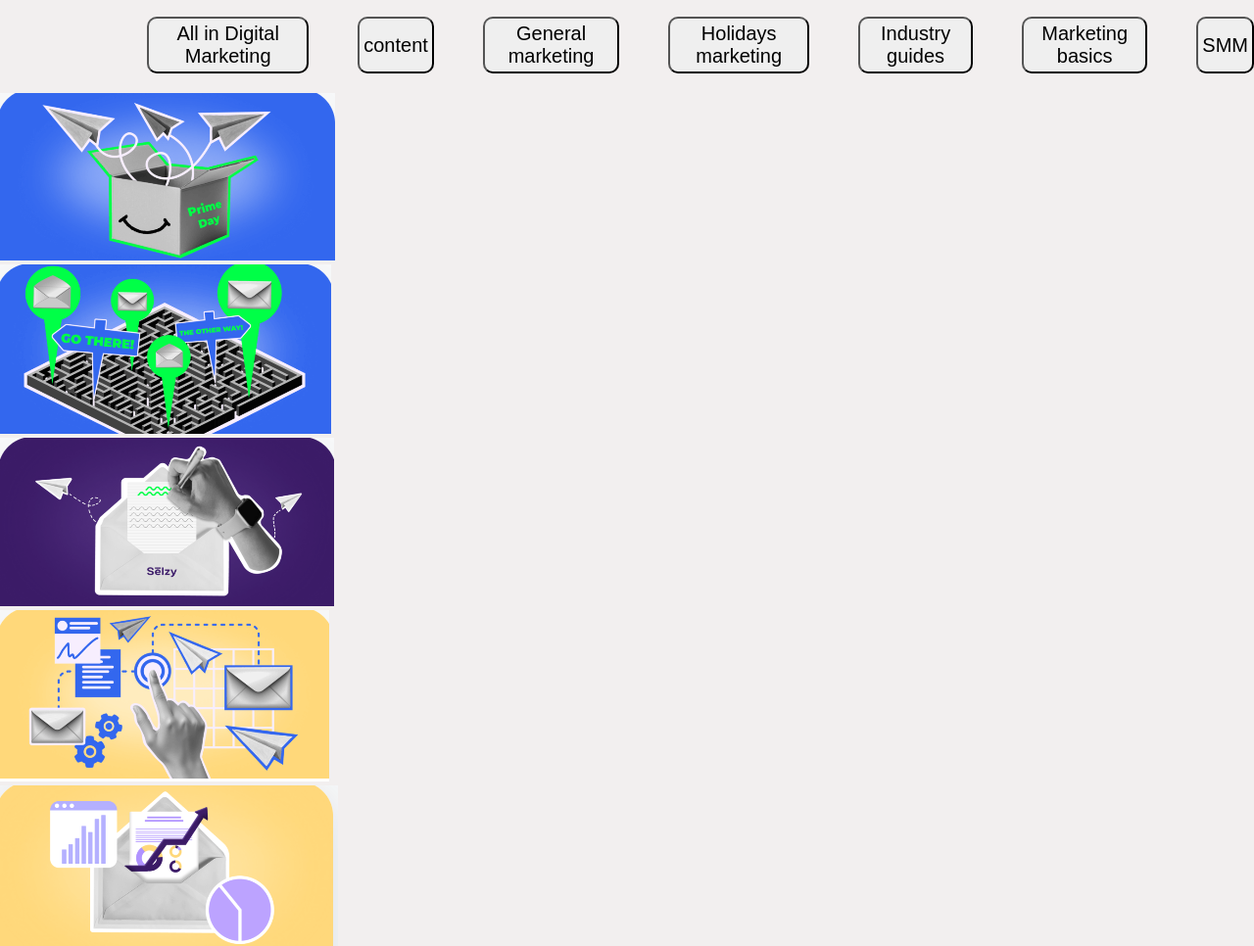
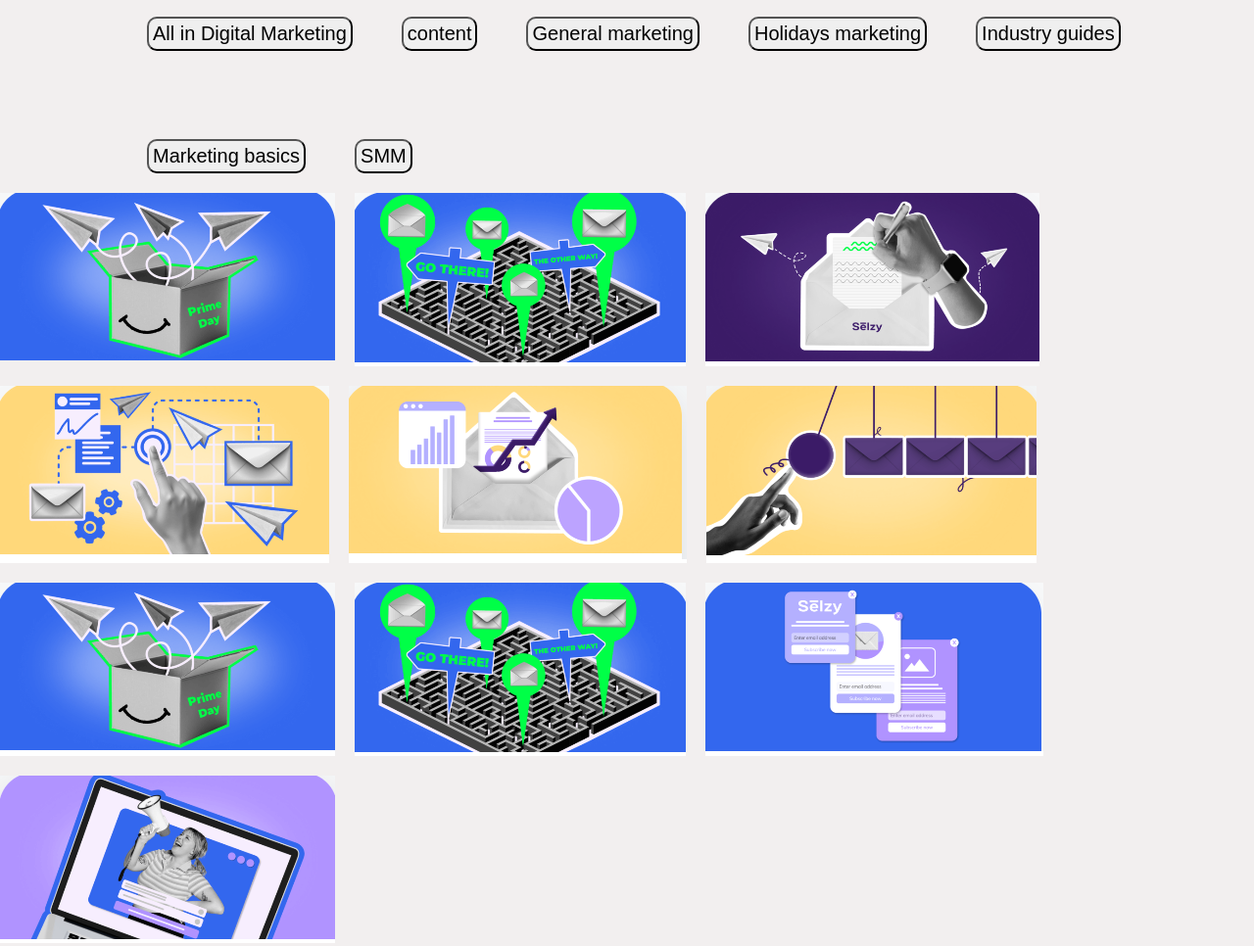
Before and after one commit to Arnauld-dev/selzy, a plain HTML site: page selzy.html in a window 1280 px wide. Shown: the part 2168-3134 px from the top of the page at 98% size. Drawn offline with Linux system fonts and the light colour scheme.

Commit message:
ma premier page

```diff
--- a/selzy.html
+++ b/selzy.html
@@ -138,37 +138,37 @@
     <div class="img2">
         <img src="nouveau\Capture d'écran 2025-07-06 055428.png">
     </div>
-    <div class="img3">
+    <div class="img2">
         <img src="nouveau\Capture d'écran 2025-07-06 055633.png">
     </div>
 
 
-    <div class="img4">
+    <div class="img2">
         <img src="nouveau\Capture d'écran 2025-07-06 055706.png">
     </div>
 
-    <div class="img5">
+    <div class="img2">
 
         <img src="nouveau\Capture d'écran 2025-07-06 055802.png">
     </div>
 
-    <div class="img6">
+    <div class="img2">
         <img src="nouveau\Capture d'écran 2025-07-06 061149.png">
     </div>
 
-    <div class="img7">
+    <div class="img2">
         <img src="nouveau\Capture d'écran 2025-07-06 055341.png">
     </div>
 
-    <div class="img8">
+    <div class="img2">
         <img src="nouveau\Capture d'écran 2025-07-06 055428.png">
     </div>
 
-    <div class="img9">
+    <div class="img2">
         <img src="nouveau\Capture d'écran 2025-07-06 061232.png">
     </div>
 
-    <div class="img10">
+    <div class="img2">
         <img src="nouveau\Capture d'écran 2025-07-06 061302.png">
     </div>
 
--- a/style1.css
+++ b/style1.css
@@ -199,7 +199,8 @@ top: 0;
 }
 .butto{
 display: flex;
-flex-direction: row;
+ flex-wrap: wrap;
+
 gap: 50px;
 
 }
@@ -211,3 +212,16 @@ gap: 50px;
     margin-bottom:20px;
 
 }
+
+.box{
+   display:flex;
+   flex-wrap: wrap;
+  gap: 20px 20px;
+
+
+
+
+}
+.img2{
+ background-color: white;
+}
```
